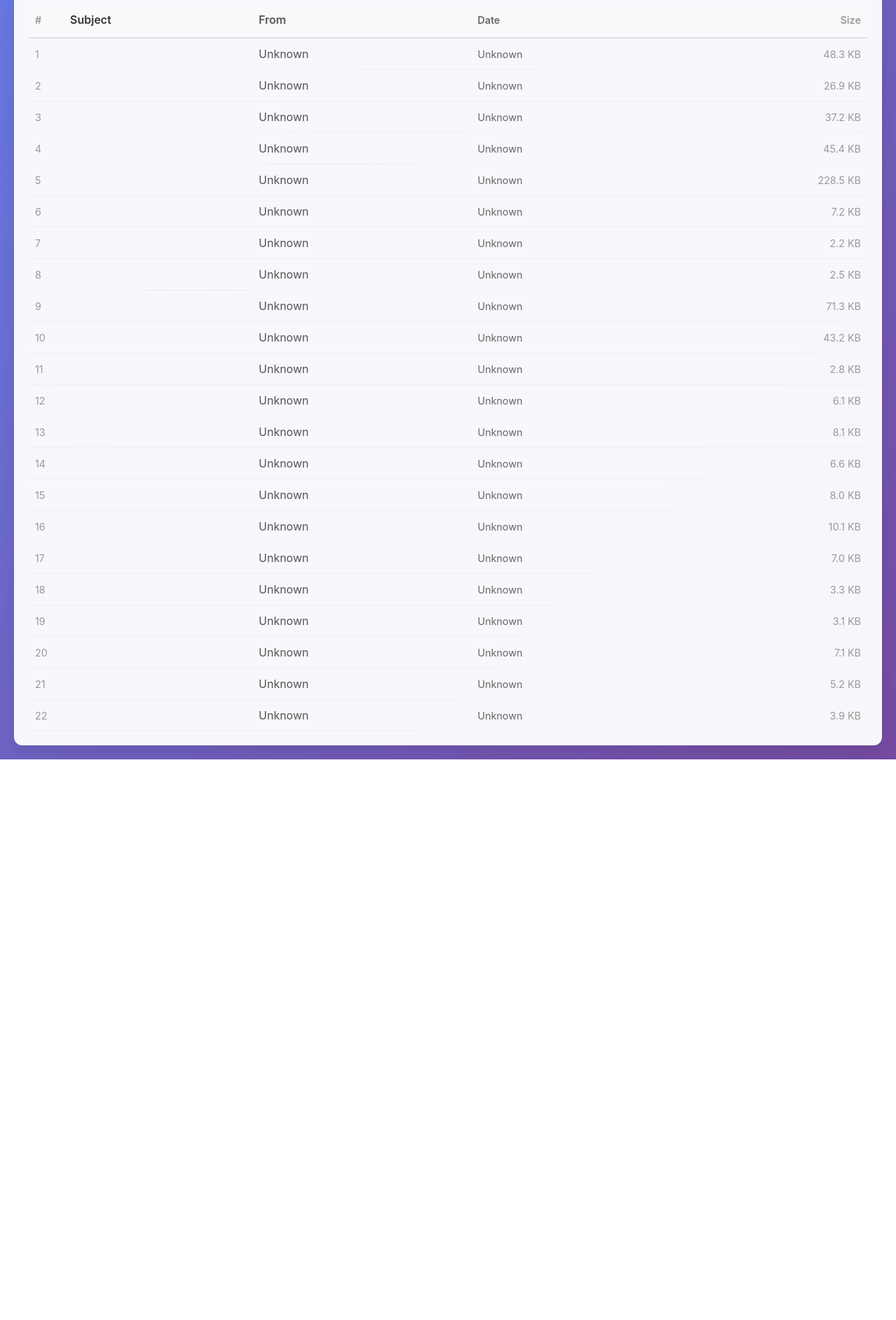
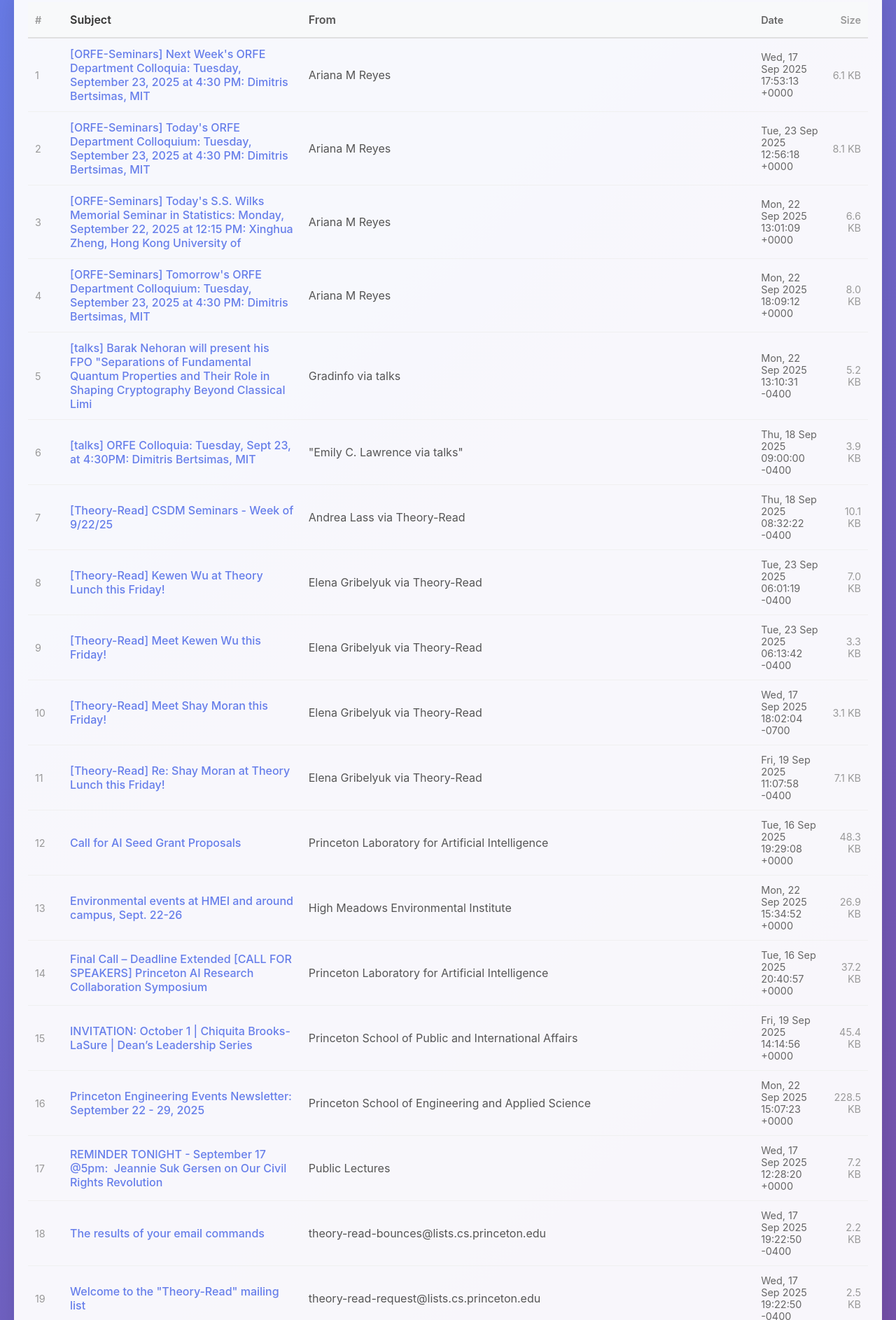
Before and after one commit to CongGao-CG/pu-lecture, a plain HTML site: page index.html in a window 1280 px wide. Shown: the part 292-2178 px from the top of the page at 70% size. Before the commit the page ends 1377 px from the top, so only its background shows below. Drawn offline with Linux system fonts and the light colour scheme.

Commit message:
update index

```diff
--- a/index.html
+++ b/index.html
@@ -201,157 +201,157 @@
 
         <tr>
             <td class="index">1</td>
-            <td class="subject"><a href="html/Call for AI Seed Grant Proposals.html"></a></td>
-            <td class="from">Unknown</td>
-            <td class="date">Unknown</td>
+            <td class="subject"><a href="html/[ORFE-Seminars] Next Week's ORFE Department Colloquia- Tuesday, September 23, 2025 at 4-30 PM- Dimitris Bertsimas, MIT.html">[ORFE-Seminars] Next Week&#x27;s ORFE Department Colloquia: Tuesday, September 23, 2025 at 4:30 PM: Dimitris Bertsimas, MIT</a></td>
+            <td class="from">Ariana M Reyes <ar8562@princeton.edu></td>
+            <td class="date">Wed, 17 Sep 2025 17:53:13 +0000</td>
+            <td class="size">6.1 KB</td>
+        </tr>
+        <tr>
+            <td class="index">2</td>
+            <td class="subject"><a href="html/[ORFE-Seminars] Today's ORFE Department Colloquium- Tuesday, September 23, 2025 at 4-30 PM- Dimitris Bertsimas, MIT.html">[ORFE-Seminars] Today&#x27;s ORFE Department Colloquium: Tuesday, September 23, 2025 at 4:30 PM: Dimitris Bertsimas, MIT</a></td>
+            <td class="from">Ariana M Reyes <ar8562@princeton.edu></td>
+            <td class="date">Tue, 23 Sep 2025 12:56:18 +0000</td>
+            <td class="size">8.1 KB</td>
+        </tr>
+        <tr>
+            <td class="index">3</td>
+            <td class="subject"><a href="html/[ORFE-Seminars] Today's S.S. Wilks Memorial Seminar in Statistics- Monday, September 22, 2025 at 12-15 PM- Xinghua Zheng, Hong Kong University of Science and Technology.html">[ORFE-Seminars] Today&#x27;s S.S. Wilks Memorial Seminar in Statistics: Monday, September 22, 2025 at 12:15 PM: Xinghua Zheng, Hong Kong University of</a></td>
+            <td class="from">Ariana M Reyes <ar8562@princeton.edu></td>
+            <td class="date">Mon, 22 Sep 2025 13:01:09 +0000</td>
+            <td class="size">6.6 KB</td>
+        </tr>
+        <tr>
+            <td class="index">4</td>
+            <td class="subject"><a href="html/[ORFE-Seminars] Tomorrow's ORFE Department Colloquium- Tuesday, September 23, 2025 at 4-30 PM- Dimitris Bertsimas, MIT.html">[ORFE-Seminars] Tomorrow&#x27;s ORFE Department Colloquium: Tuesday, September 23, 2025 at 4:30 PM: Dimitris Bertsimas, MIT</a></td>
+            <td class="from">Ariana M Reyes <ar8562@princeton.edu></td>
+            <td class="date">Mon, 22 Sep 2025 18:09:12 +0000</td>
+            <td class="size">8.0 KB</td>
+        </tr>
+        <tr>
+            <td class="index">5</td>
+            <td class="subject"><a href="html/[talks] Barak Nehoran will present his FPO -Separations of Fundamental Quantum Properties and Their Role in Shaping Cryptography Beyond Classical Limits- on October 9, 2025 at 12-30pm in CS 402.html">[talks] Barak Nehoran will present his FPO "Separations of Fundamental Quantum Properties and Their Role in Shaping Cryptography Beyond Classical Limi</a></td>
+            <td class="from">Gradinfo via talks <talks@lists.cs.princeton.edu></td>
+            <td class="date">Mon, 22 Sep 2025 13:10:31 -0400</td>
+            <td class="size">5.2 KB</td>
+        </tr>
+        <tr>
+            <td class="index">6</td>
+            <td class="subject"><a href="html/[talks] ORFE Colloquia- Tuesday, Sept 23, at 4-30PM- Dimitris Bertsimas, MIT.html">[talks] ORFE Colloquia: Tuesday, Sept 23, at 4:30PM: Dimitris Bertsimas, MIT</a></td>
+            <td class="from">"Emily C. Lawrence via talks" <talks@lists.cs.princeton.edu></td>
+            <td class="date">Thu, 18 Sep 2025 09:00:00 -0400</td>
+            <td class="size">3.9 KB</td>
+        </tr>
+        <tr>
+            <td class="index">7</td>
+            <td class="subject"><a href="html/[Theory-Read] CSDM Seminars - Week of 9-22-25.html">[Theory-Read] CSDM Seminars - Week of 9/22/25</a></td>
+            <td class="from">Andrea Lass via Theory-Read <theory-read@lists.cs.princeton.edu></td>
+            <td class="date">Thu, 18 Sep 2025 08:32:22 -0400</td>
+            <td class="size">10.1 KB</td>
+        </tr>
+        <tr>
+            <td class="index">8</td>
+            <td class="subject"><a href="html/[Theory-Read] Kewen Wu at Theory Lunch this Friday!.html">[Theory-Read] Kewen Wu at Theory Lunch this Friday!</a></td>
+            <td class="from">Elena Gribelyuk via Theory-Read <theory-read@lists.cs.princeton.edu></td>
+            <td class="date">Tue, 23 Sep 2025 06:01:19 -0400</td>
+            <td class="size">7.0 KB</td>
+        </tr>
+        <tr>
+            <td class="index">9</td>
+            <td class="subject"><a href="html/[Theory-Read] Meet Kewen Wu this Friday!.html">[Theory-Read] Meet Kewen Wu this Friday!</a></td>
+            <td class="from">Elena Gribelyuk via Theory-Read <theory-read@lists.cs.princeton.edu></td>
+            <td class="date">Tue, 23 Sep 2025 06:13:42 -0400</td>
+            <td class="size">3.3 KB</td>
+        </tr>
+        <tr>
+            <td class="index">10</td>
+            <td class="subject"><a href="html/[Theory-Read] Meet Shay Moran this Friday!.html">[Theory-Read] Meet Shay Moran this Friday!</a></td>
+            <td class="from">Elena Gribelyuk via Theory-Read <theory-read@lists.cs.princeton.edu></td>
+            <td class="date">Wed, 17 Sep 2025 18:02:04 -0700</td>
+            <td class="size">3.1 KB</td>
+        </tr>
+        <tr>
+            <td class="index">11</td>
+            <td class="subject"><a href="html/[Theory-Read] Re- Shay Moran at Theory Lunch this Friday!.html">[Theory-Read] Re: Shay Moran at Theory Lunch this Friday!</a></td>
+            <td class="from">Elena Gribelyuk via Theory-Read <theory-read@lists.cs.princeton.edu></td>
+            <td class="date">Fri, 19 Sep 2025 11:07:58 -0400</td>
+            <td class="size">7.1 KB</td>
+        </tr>
+        <tr>
+            <td class="index">12</td>
+            <td class="subject"><a href="html/Call for AI Seed Grant Proposals.html">Call for AI Seed Grant Proposals</a></td>
+            <td class="from">Princeton Laboratory for Artificial Intelligence <ailab@princeton.edu></td>
+            <td class="date">Tue, 16 Sep 2025 19:29:08 +0000</td>
             <td class="size">48.3 KB</td>
         </tr>
         <tr>
-            <td class="index">2</td>
-            <td class="subject"><a href="html/Environmental events at HMEI and around campus, Sept. 22-26.html"></a></td>
-            <td class="from">Unknown</td>
-            <td class="date">Unknown</td>
+            <td class="index">13</td>
+            <td class="subject"><a href="html/Environmental events at HMEI and around campus, Sept. 22-26.html">Environmental events at HMEI and around campus, Sept. 22-26</a></td>
+            <td class="from">High Meadows Environmental Institute <environment@princeton.edu></td>
+            <td class="date">Mon, 22 Sep 2025 15:34:52 +0000</td>
             <td class="size">26.9 KB</td>
         </tr>
         <tr>
-            <td class="index">3</td>
-            <td class="subject"><a href="html/Final Call – Deadline Extended [CALL FOR SPEAKERS] Princeton AI Research Collaboration Symposium.html"></a></td>
-            <td class="from">Unknown</td>
-            <td class="date">Unknown</td>
+            <td class="index">14</td>
+            <td class="subject"><a href="html/Final Call – Deadline Extended [CALL FOR SPEAKERS] Princeton AI Research Collaboration Symposium.html">Final Call – Deadline Extended [CALL FOR SPEAKERS] Princeton AI Research Collaboration Symposium</a></td>
+            <td class="from">Princeton Laboratory for Artificial Intelligence <ailab@princeton.edu></td>
+            <td class="date">Tue, 16 Sep 2025 20:40:57 +0000</td>
             <td class="size">37.2 KB</td>
         </tr>
         <tr>
-            <td class="index">4</td>
-            <td class="subject"><a href="html/INVITATION- October 1 - Chiquita Brooks-LaSure - Dean’s Leadership Series.html"></a></td>
-            <td class="from">Unknown</td>
-            <td class="date">Unknown</td>
+            <td class="index">15</td>
+            <td class="subject"><a href="html/INVITATION- October 1 - Chiquita Brooks-LaSure - Dean’s Leadership Series.html">INVITATION: October 1 | Chiquita Brooks-LaSure | Dean’s Leadership Series</a></td>
+            <td class="from">Princeton School of Public and International Affairs <spianews@princeton.edu></td>
+            <td class="date">Fri, 19 Sep 2025 14:14:56 +0000</td>
             <td class="size">45.4 KB</td>
         </tr>
         <tr>
-            <td class="index">5</td>
-            <td class="subject"><a href="html/Princeton Engineering Events Newsletter- September 22 - 29, 2025.html"></a></td>
-            <td class="from">Unknown</td>
-            <td class="date">Unknown</td>
+            <td class="index">16</td>
+            <td class="subject"><a href="html/Princeton Engineering Events Newsletter- September 22 - 29, 2025.html">Princeton Engineering Events Newsletter: September 22 - 29, 2025</a></td>
+            <td class="from">Princeton School of Engineering and Applied Science <eqn@princeton.edu></td>
+            <td class="date">Mon, 22 Sep 2025 15:07:23 +0000</td>
             <td class="size">228.5 KB</td>
         </tr>
         <tr>
-            <td class="index">6</td>
-            <td class="subject"><a href="html/REMINDER TONIGHT - September 17 @5pm-  Jeannie Suk Gersen on Our Civil Rights Revolution.html"></a></td>
-            <td class="from">Unknown</td>
-            <td class="date">Unknown</td>
+            <td class="index">17</td>
+            <td class="subject"><a href="html/REMINDER TONIGHT - September 17 @5pm-  Jeannie Suk Gersen on Our Civil Rights Revolution.html">REMINDER TONIGHT - September 17 @5pm:  Jeannie Suk Gersen on Our Civil Rights Revolution</a></td>
+            <td class="from">Public Lectures <publiclectures@princeton.edu></td>
+            <td class="date">Wed, 17 Sep 2025 12:28:20 +0000</td>
             <td class="size">7.2 KB</td>
         </tr>
         <tr>
-            <td class="index">7</td>
-            <td class="subject"><a href="html/The results of your email commands.html"></a></td>
-            <td class="from">Unknown</td>
-            <td class="date">Unknown</td>
+            <td class="index">18</td>
+            <td class="subject"><a href="html/The results of your email commands.html">The results of your email commands</a></td>
+            <td class="from">theory-read-bounces@lists.cs.princeton.edu</td>
+            <td class="date">Wed, 17 Sep 2025 19:22:50 -0400</td>
             <td class="size">2.2 KB</td>
         </tr>
         <tr>
-            <td class="index">8</td>
-            <td class="subject"><a href="html/Welcome to the -Theory-Read- mailing list.html"></a></td>
-            <td class="from">Unknown</td>
-            <td class="date">Unknown</td>
+            <td class="index">19</td>
+            <td class="subject"><a href="html/Welcome to the -Theory-Read- mailing list.html">Welcome to the "Theory-Read" mailing list</a></td>
+            <td class="from">theory-read-request@lists.cs.princeton.edu</td>
+            <td class="date">Wed, 17 Sep 2025 19:22:50 -0400</td>
             <td class="size">2.5 KB</td>
         </tr>
         <tr>
-            <td class="index">9</td>
-            <td class="subject"><a href="html/Who's At The Podium- Public Events At Princeton SPIA.html"></a></td>
-            <td class="from">Unknown</td>
-            <td class="date">Unknown</td>
+            <td class="index">20</td>
+            <td class="subject"><a href="html/Who's At The Podium- Public Events At Princeton SPIA.html">Who&#x27;s At The Podium? Public Events At Princeton SPIA</a></td>
+            <td class="from">Princeton School of Public and International Affairs <spianews@princeton.edu></td>
+            <td class="date">Wed, 17 Sep 2025 16:03:23 +0000</td>
             <td class="size">71.3 KB</td>
         </tr>
         <tr>
-            <td class="index">10</td>
-            <td class="subject"><a href="html/You're Invited! AI Lab Research Collaboration Symposium.html"></a></td>
-            <td class="from">Unknown</td>
-            <td class="date">Unknown</td>
+            <td class="index">21</td>
+            <td class="subject"><a href="html/You're Invited! AI Lab Research Collaboration Symposium.html">You&#x27;re Invited! AI Lab Research Collaboration Symposium</a></td>
+            <td class="from">Princeton Laboratory for Artificial Intelligence <ailab@princeton.edu></td>
+            <td class="date">Fri, 19 Sep 2025 16:40:01 +0000</td>
             <td class="size">43.2 KB</td>
         </tr>
         <tr>
-            <td class="index">11</td>
-            <td class="subject"><a href="html/Your confirmation is needed to join the theory-read@lists.cs.princeton.edu mailing list..html"></a></td>
-            <td class="from">Unknown</td>
-            <td class="date">Unknown</td>
+            <td class="index">22</td>
+            <td class="subject"><a href="html/Your confirmation is needed to join the theory-read@lists.cs.princeton.edu mailing list..html">Your confirmation is needed to join the theory-read@lists.cs.princeton.edu mailing list.</a></td>
+            <td class="from">theory-read-confirm+de219138d9603c5df6d3715cf7e636304a408ee7@lists.cs.princeton.edu</td>
+            <td class="date">Wed, 17 Sep 2025 19:22:00 -0400</td>
             <td class="size">2.8 KB</td>
-        </tr>
-        <tr>
-            <td class="index">12</td>
-            <td class="subject"><a href="html/[ORFE-Seminars] Next Week's ORFE Department Colloquia- Tuesday, September 23, 2025 at 4-30 PM- Dimitris Bertsimas, MIT.html"></a></td>
-            <td class="from">Unknown</td>
-            <td class="date">Unknown</td>
-            <td class="size">6.1 KB</td>
-        </tr>
-        <tr>
-            <td class="index">13</td>
-            <td class="subject"><a href="html/[ORFE-Seminars] Today's ORFE Department Colloquium- Tuesday, September 23, 2025 at 4-30 PM- Dimitris Bertsimas, MIT.html"></a></td>
-            <td class="from">Unknown</td>
-            <td class="date">Unknown</td>
-            <td class="size">8.1 KB</td>
-        </tr>
-        <tr>
-            <td class="index">14</td>
-            <td class="subject"><a href="html/[ORFE-Seminars] Today's S.S. Wilks Memorial Seminar in Statistics- Monday, September 22, 2025 at 12-15 PM- Xinghua Zheng, Hong Kong University of Science and Technology.html"></a></td>
-            <td class="from">Unknown</td>
-            <td class="date">Unknown</td>
-            <td class="size">6.6 KB</td>
-        </tr>
-        <tr>
-            <td class="index">15</td>
-            <td class="subject"><a href="html/[ORFE-Seminars] Tomorrow's ORFE Department Colloquium- Tuesday, September 23, 2025 at 4-30 PM- Dimitris Bertsimas, MIT.html"></a></td>
-            <td class="from">Unknown</td>
-            <td class="date">Unknown</td>
-            <td class="size">8.0 KB</td>
-        </tr>
-        <tr>
-            <td class="index">16</td>
-            <td class="subject"><a href="html/[Theory-Read] CSDM Seminars - Week of 9-22-25.html"></a></td>
-            <td class="from">Unknown</td>
-            <td class="date">Unknown</td>
-            <td class="size">10.1 KB</td>
-        </tr>
-        <tr>
-            <td class="index">17</td>
-            <td class="subject"><a href="html/[Theory-Read] Kewen Wu at Theory Lunch this Friday!.html"></a></td>
-            <td class="from">Unknown</td>
-            <td class="date">Unknown</td>
-            <td class="size">7.0 KB</td>
-        </tr>
-        <tr>
-            <td class="index">18</td>
-            <td class="subject"><a href="html/[Theory-Read] Meet Kewen Wu this Friday!.html"></a></td>
-            <td class="from">Unknown</td>
-            <td class="date">Unknown</td>
-            <td class="size">3.3 KB</td>
-        </tr>
-        <tr>
-            <td class="index">19</td>
-            <td class="subject"><a href="html/[Theory-Read] Meet Shay Moran this Friday!.html"></a></td>
-            <td class="from">Unknown</td>
-            <td class="date">Unknown</td>
-            <td class="size">3.1 KB</td>
-        </tr>
-        <tr>
-            <td class="index">20</td>
-            <td class="subject"><a href="html/[Theory-Read] Re- Shay Moran at Theory Lunch this Friday!.html"></a></td>
-            <td class="from">Unknown</td>
-            <td class="date">Unknown</td>
-            <td class="size">7.1 KB</td>
-        </tr>
-        <tr>
-            <td class="index">21</td>
-            <td class="subject"><a href="html/[talks] Barak Nehoran will present his FPO -Separations of Fundamental Quantum Properties and Their Role in Shaping Cryptography Beyond Classical Limits- on October 9, 2025 at 12-30pm in CS 402.html"></a></td>
-            <td class="from">Unknown</td>
-            <td class="date">Unknown</td>
-            <td class="size">5.2 KB</td>
-        </tr>
-        <tr>
-            <td class="index">22</td>
-            <td class="subject"><a href="html/[talks] ORFE Colloquia- Tuesday, Sept 23, at 4-30PM- Dimitris Bertsimas, MIT.html"></a></td>
-            <td class="from">Unknown</td>
-            <td class="date">Unknown</td>
-            <td class="size">3.9 KB</td>
         </tr>
                 </tbody>
             </table>
```
Also changed, not shown: 1 other file.
